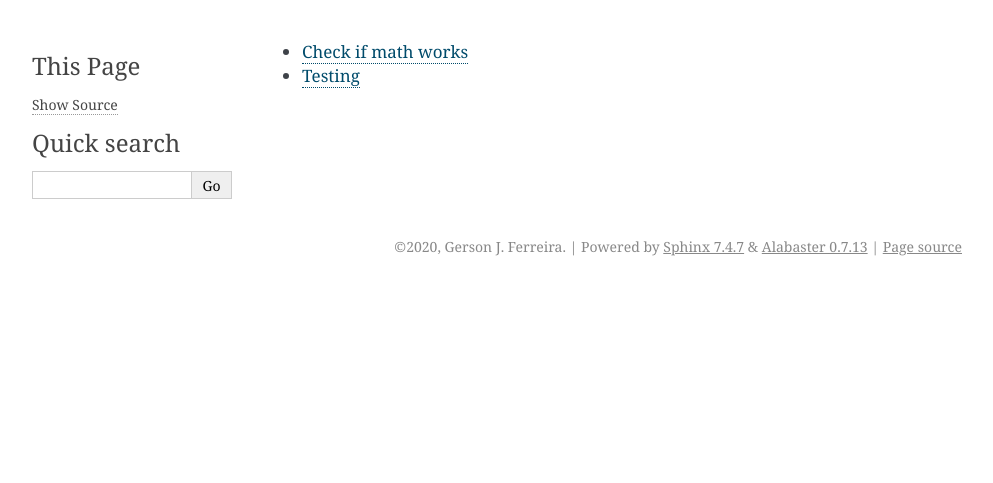
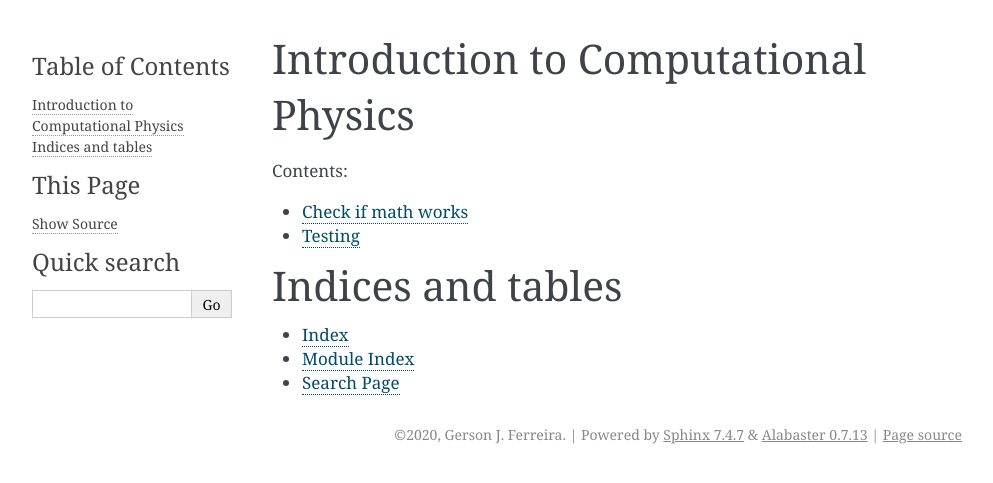
Before and after one commit to gersonjferreira/Computational-Physics-Class-Notes, a Sphinx documentation site: the page built from docs/index.rst, in a window 1280 px wide. Shown: the top 483 px of the page, without its empty margins (148-1141 px from the left). Built offline with Sphinx 7.4.7, drawn with Linux system fonts in a browser that asks for light colours.

Commit message:
Update index.rst

```diff
--- a/docs/index.rst
+++ b/docs/index.rst
@@ -1,6 +1,23 @@
+.. Introduction to Computational Physics documentation master file, created by
+   sphinx-quickstart on Sat Oct 17 19:06:16 2020.
+   You can adapt this file completely to your liking, but it should at least
+   contain the root `toctree` directive.
+
+Introduction to Computational Physics
+=================================================================
+
 .. toctree::
    :maxdepth: 2
-   :glob:
+   :caption: Contents:
 
    math.md
    test.md
+
+
+
+Indices and tables
+==================
+
+* :ref:`genindex`
+* :ref:`modindex`
+* :ref:`search`
```
